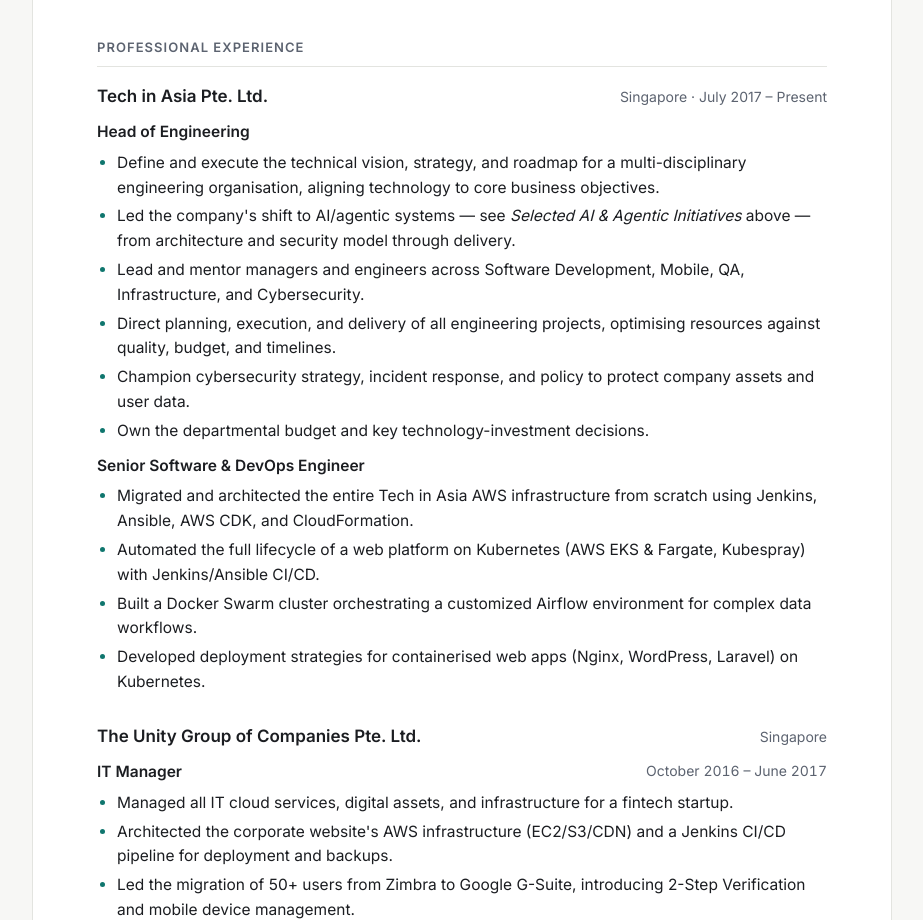
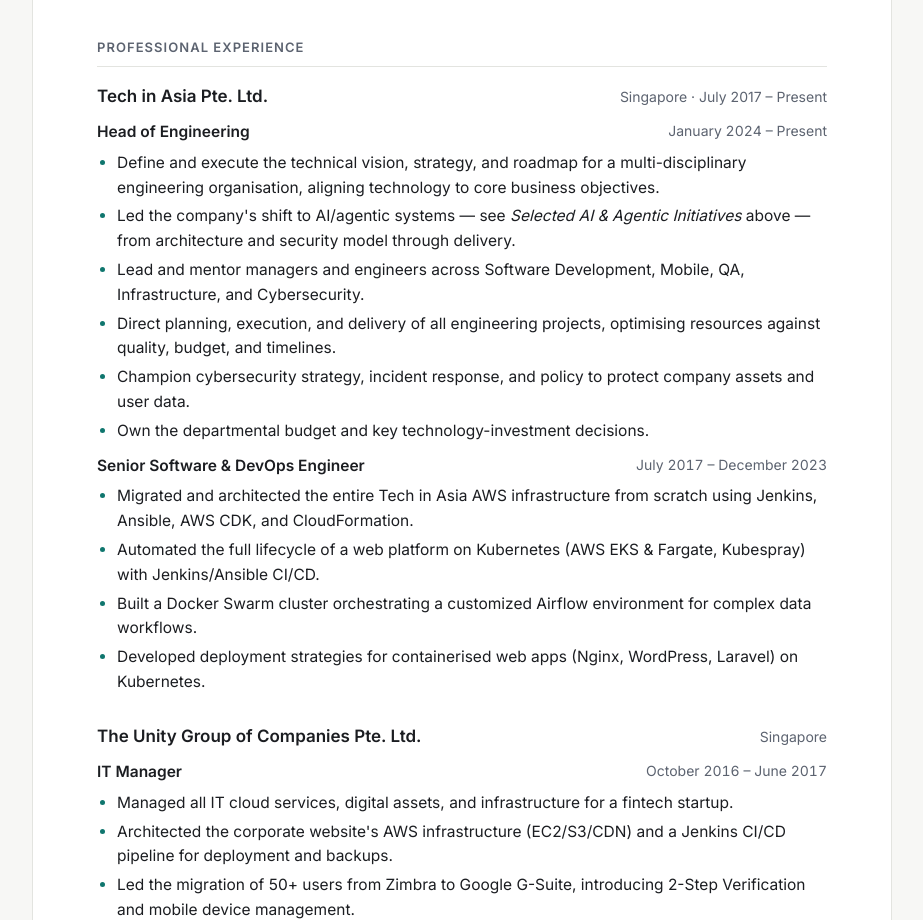
Before and after one commit to traqy/portfolio, a plain HTML site: page index.html in a window 1280 px wide. Shown: the part 2297-3217 px from the top of the page, without its empty margins (178-1101 px from the left). Drawn offline with Linux system fonts and the light colour scheme.

Commit message:
Add Tech in Asia role dates
Co-Authored-By: Claude Opus 5.5 <noreply@anthropic.com>

```diff
--- a/index.html
+++ b/index.html
@@ -293,6 +293,7 @@
 
         <div class="role">
           <span class="name">Head of Engineering</span>
+          <span class="dates">January 2024 – Present</span>
         </div>
         <ul>
           <li>Define and execute the technical vision, strategy, and roadmap for a multi-disciplinary engineering organisation, aligning technology to core business objectives.</li>
@@ -305,6 +306,7 @@
 
         <div class="role">
           <span class="name">Senior Software &amp; DevOps Engineer</span>
+          <span class="dates">July 2017 – December 2023</span>
         </div>
         <ul>
           <li>Migrated and architected the entire Tech in Asia AWS infrastructure from scratch using Jenkins, Ansible, AWS CDK, and CloudFormation.</li>
```
